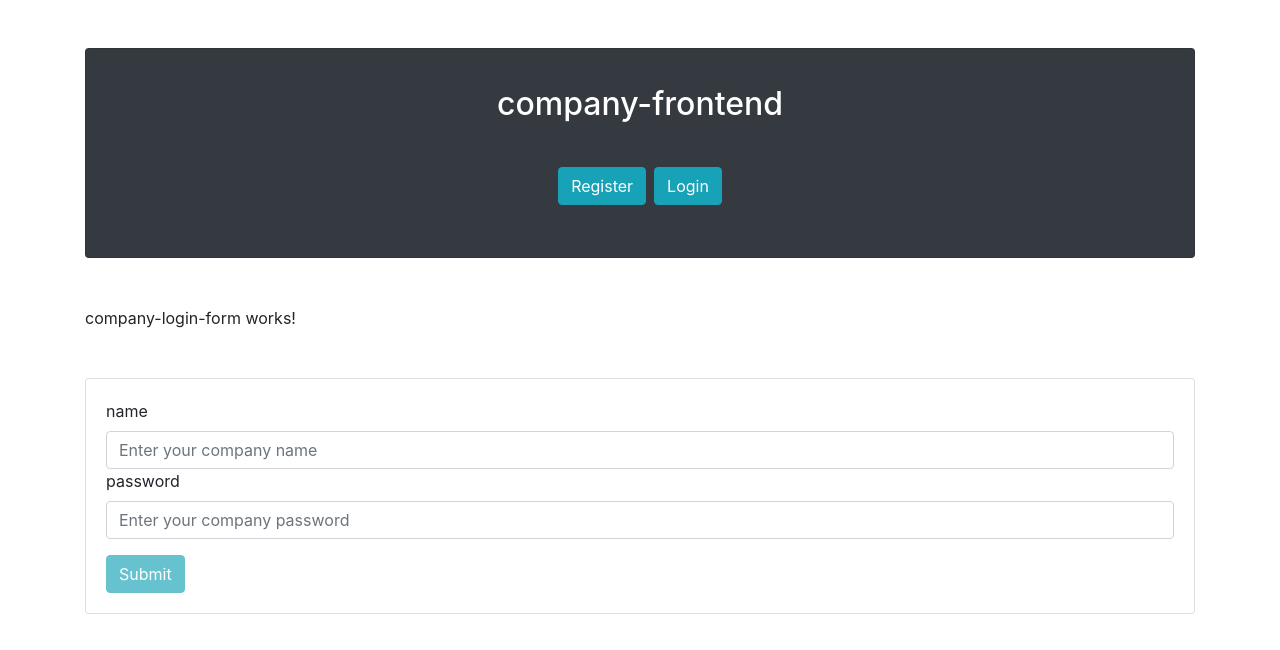
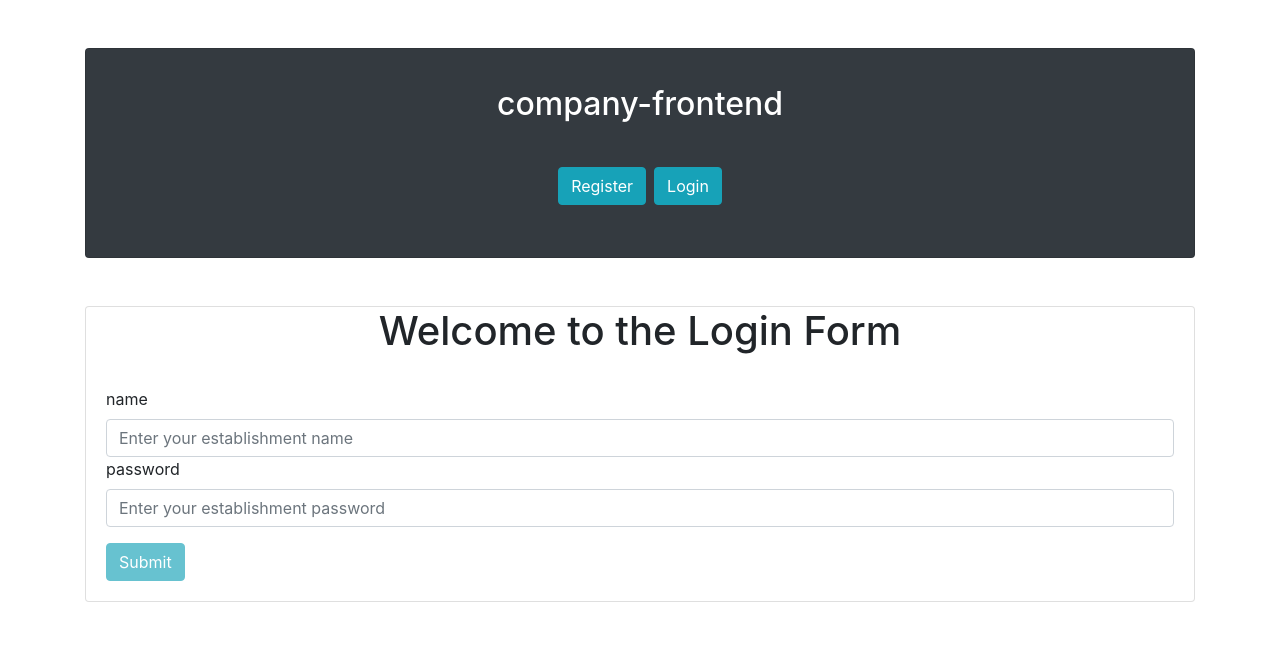
Before and after one commit to ahmedredabs/company-frontend, an Angular app: page /login in a window 1280 px wide. Shown: the top 650 px of the page. Built offline with nearby package versions, Linux system fonts and the light colour scheme.

Commit message:
Header buttons hide when logged in

```diff
--- a/src/app/app.component.html
+++ b/src/app/app.component.html
@@ -5,11 +5,14 @@
         <div class="card-body">
           <h2 class="card-title text-center text-white py-3">{{ title }}</h2>
           <ul class="text-center list-inline py-3">
-            <li class="list-inline-item">
+            <li class="list-inline-item" *ngIf="router.url != '/qrcode'">
               <a routerLink="/register" class="btn btn-info">Register</a>
             </li>
-            <li class="list-inline-item">
+            <li class="list-inline-item" *ngIf="router.url != '/qrcode'">
               <a routerLink="/login" class="btn btn-info">Login</a>
+            </li>
+            <li class="list-inline-item" *ngIf="router.url == '/qrcode'">
+              <a routerLink="/logout" class="btn btn-info">Logout</a>
             </li>
           </ul>
         </div>
--- a/src/app/app.component.ts
+++ b/src/app/app.component.ts
@@ -1,4 +1,5 @@
 import { Component } from '@angular/core';
+import { Router } from '@angular/router';
 
 @Component({
   selector: 'app-root',
@@ -7,4 +8,11 @@ import { Component } from '@angular/core';
 })
 export class AppComponent {
   title = 'company-frontend';
+  router: Router;
+
+  constructor(
+    private r: Router
+  ) {
+    this.router = r;
+  }
 }
--- a/src/app/establishment-login-form/establishment-login-form.component.html
+++ b/src/app/establishment-login-form/establishment-login-form.component.html
@@ -1,14 +1,14 @@
-<p>company-login-form works!</p>
 <div class="card my-5">
+  <h1 class="card-title text-center">Welcome to the Login Form</h1>
   <div class="card-body">
     <form (ngSubmit)="onSubmit()" #companyLoginForm="ngForm">
       <div class="form-group">
         <label for="name">name</label>
         <input type="text" [(ngModel)]="company.name" class="form-control" id="name" message="name"
-               placeholder="Enter your company name" name="name" required #name="ngModel">
+               placeholder="Enter your establishment name" name="name" required #name="ngModel">
         <label for="password">password</label>
         <input type="password" [(ngModel)]="company.password" class="form-control" id="password" message="password"
-               placeholder="Enter your company password" name="password" required #password="ngModel">
+               placeholder="Enter your establishment password" name="password" required #password="ngModel">
       </div>
       <button type="submit" [disabled]="!companyLoginForm.form.valid" class="btn btn-info">Submit</button>
     </form>
--- a/src/app/establishment-login-form/establishment-login-form.component.ts
+++ b/src/app/establishment-login-form/establishment-login-form.component.ts
@@ -1,4 +1,4 @@
-import {Component, OnInit} from '@angular/core';
+import {Component} from '@angular/core';
 import {ActivatedRoute, Router} from '@angular/router';
 import {EstablishmentService} from '../../services/establishment.service';
 import {Establishment} from '../../model/establishment';
--- a/src/app/establishment-register-form/establishment-register-form.component.ts
+++ b/src/app/establishment-register-form/establishment-register-form.component.ts
@@ -22,12 +22,12 @@ export class EstablishmentRegisterFormComponent {
 
   onSubmit(){
     this.companyRegisterService.save(this.establishment).subscribe(result => {
-      this.goToHome();
+      this.goToLogin();
     });
   }
 
-  goToHome(){
-    this.router.navigate(['/']);
+  goToLogin(){
+    this.router.navigate(['/login']);
   }
 
 }
```
